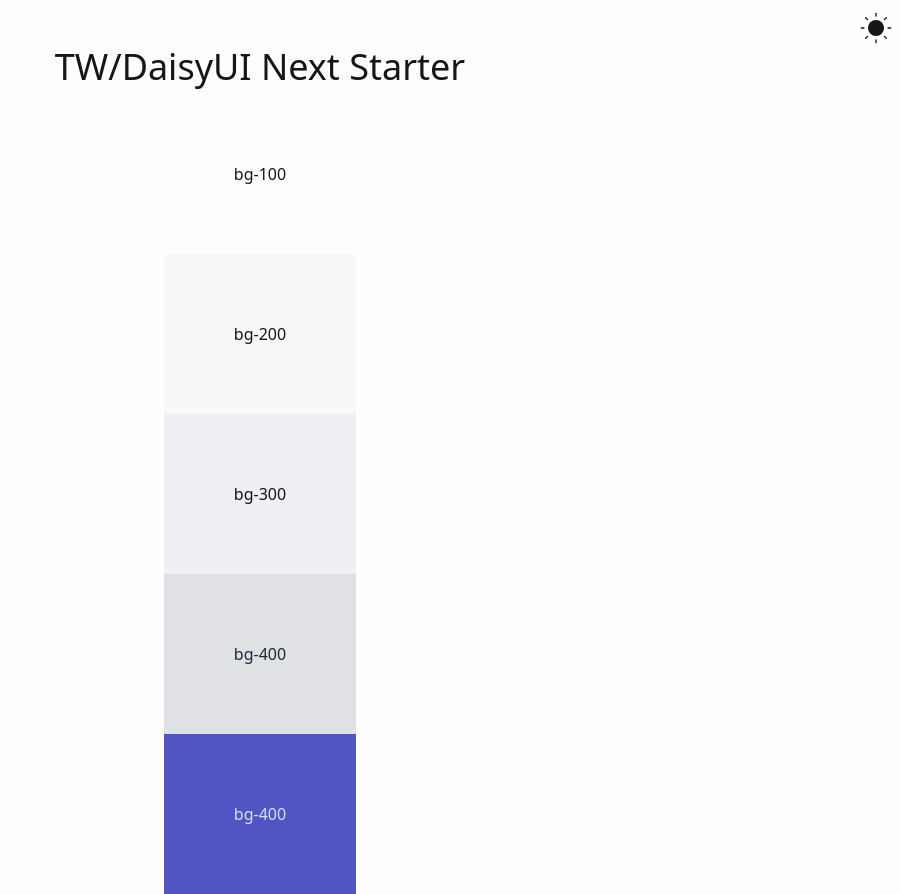
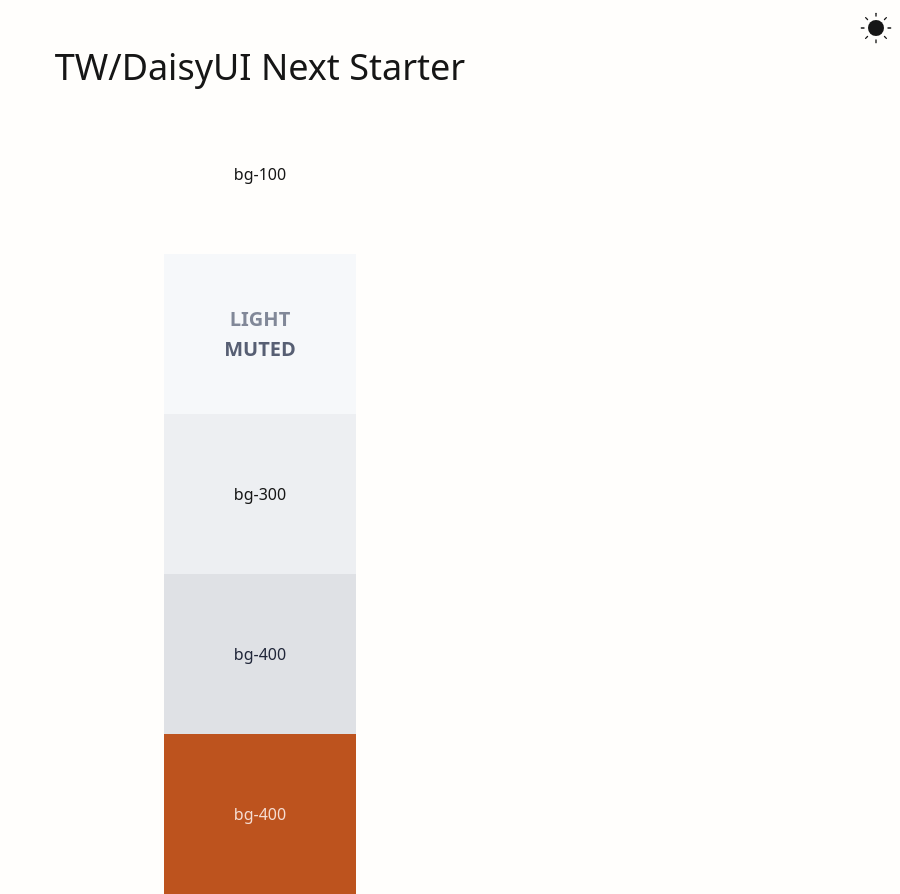
Before and after one commit to PaulHaze/jira-clone, a Next.js app: page / in a window 1280 px wide. Shown: the whole page, without its empty margins (380-1280 px from the left). Built offline with nearby package versions, Linux system fonts and the light colour scheme.

Commit message:
tweaks to text colours

```diff
--- a/src/app/page.tsx
+++ b/src/app/page.tsx
@@ -3,12 +3,15 @@
     <div className="flex flex-col items-center pt-10">
       <h1 className="">TW/DaisyUI Next Starter</h1>
       <div className="h-40 w-48 bg-base-100 flex-center">bg-100</div>
-      <div className="h-40 w-48 bg-base-200 flex-center">bg-200</div>
+      <div className="h-40 w-48 flex-col bg-base-200 flex-center">
+        <h4 className="text-light font-bold">LIGHT</h4>
+        <h4 className="text-muted font-bold">MUTED</h4>
+      </div>
       <div className="h-40 w-48 bg-base-300 flex-center">bg-300</div>
       <div className="bg-base-400 text-content text-content-300 h-40 w-48 flex-center">
         bg-400
       </div>
-      <div className="h-40 w-48 bg-primary flex-center">
+      <div className="h-40 w-48 bg-accent flex-center">
         <p className="">bg-400</p>
       </div>
     </div>
--- a/tailwind.config.ts
+++ b/tailwind.config.ts
@@ -19,6 +19,8 @@
           '200': 'oklch(var(--content-200) / <alpha-value>)',
           '300': 'oklch(var(--content-300) / <alpha-value>)',
         },
+        light: 'oklch(var(--light) / <alpha-value>)',
+        muted: 'oklch(var(--muted) / <alpha-value>)',
       },
       fontSize: {
         xs: '0.75rem',
@@ -155,9 +157,8 @@
       {
         light: {
           primary: '#5155c3',
-          // 'primary-content': '#d0e3ff',
           secondary: '#9b9cf7',
-          accent: '#f59362',
+          accent: '#bd531e',
           neutral: '#929293',
           'base-100': 'oklch(99.72% 0.0028 84.56)',
           'base-200': 'oklch(97.82% 0.0034 247.86)',
@@ -166,6 +167,8 @@
           '--primary-muted': '96% 0.0187 289.33',
           '--content-200': '47.23% 0.0355 268.67',
           '--content-300': '27.23% 0.0355 268.67',
+          '--light': '62.64% 0.0254 266.79',
+          '--muted': '48.61% 0.0337 267.99',
 
           /*
 					*EXAMPLE - ESSENTIAL
```
